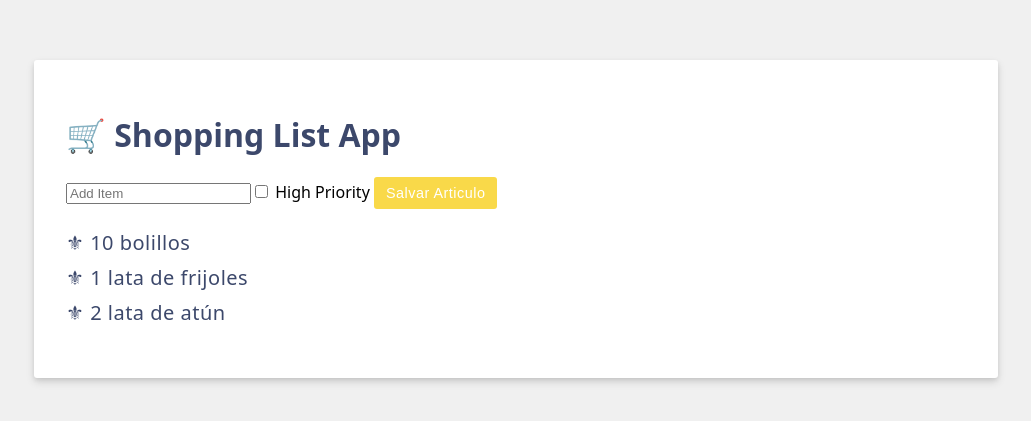
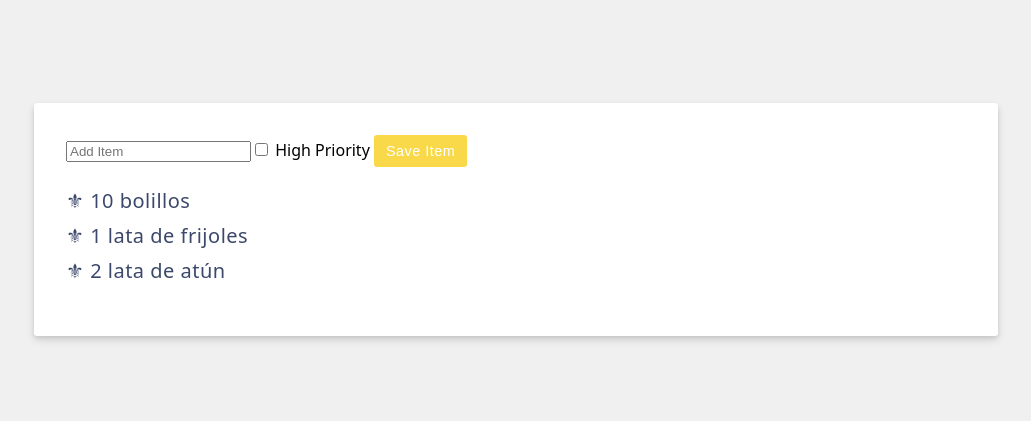
Before and after one commit to YahirArboleya/DADM-2024, a Vue app: page / in a window 1280 px wide. Shown: the part 181-602 px from the top of the page, without its empty margins (124-1155 px from the left). Built offline with nearby package versions, Linux system fonts and the light colour scheme.

Commit message:
SUBMIT-PREVENT

```diff
--- a/src/App.vue
+++ b/src/App.vue
@@ -15,26 +15,26 @@ const newItemHighPriority = ref(false);
 
 <template>
 
-<div class="add-item form">
-
-  <h1>{{ header }}</h1>
-
+<!-- Agrupando en un div las entradas -->
+<form v-on:submit.prevent="items.push({ id: items.length + 1, label: newItem })" class="add-item fomr">
+    <!-- entrada de texto -->
     <input
       v-model.trim="newItem"
       type="text"
       placeholder="Add Item"
-  v-on:keyup.enter="items.push({id: items.length + 1, label: newItem})"
-  >
-
+    />
     <!-- Caja de seleccion de prioridad -->
     <label>
-    <input type="checkbox" v-model="newItemHighPriority">
+      <input type="checkbox" v-model="newItemHighPriority" />
       High Priority
     </label>
-  <button class="btn btn-primary"
-  v-on:click="items.push({id: items.length + 1, label: newItem})">Salvar Articulo</button>
-
-</div>
+    <!-- Boton -->
+    <button
+      class="btn btn-primary"
+    >
+      Save Item
+    </button>
+  </form>
 
   <!-- Lista -->
   <ul>
```
Lines whose indentation alone changed are shown as unchanged.
